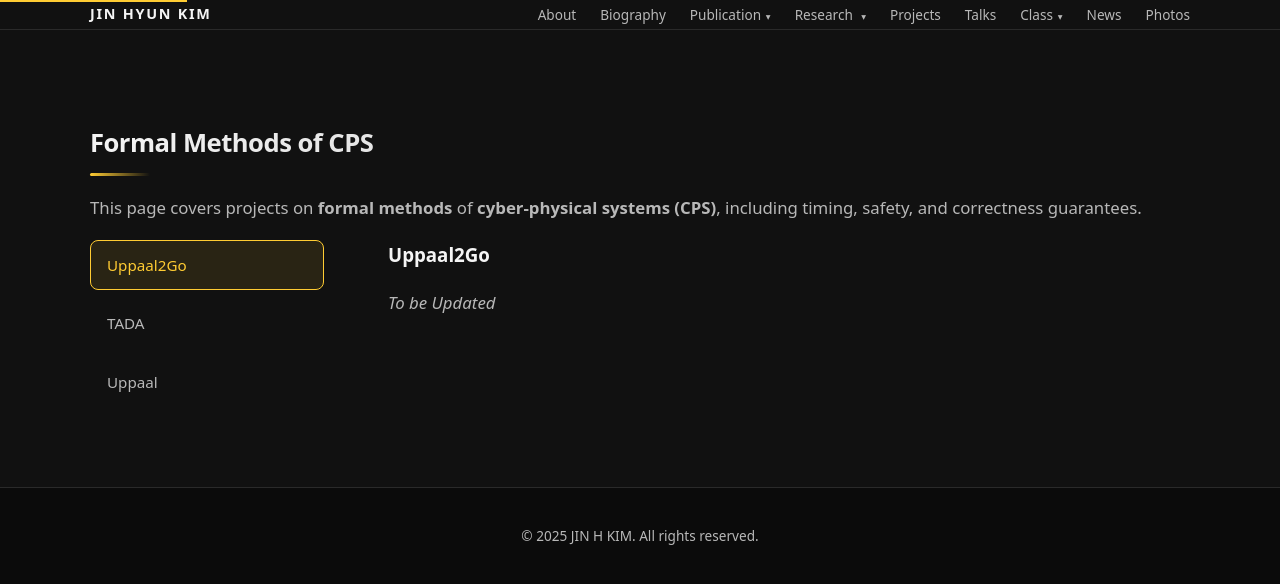
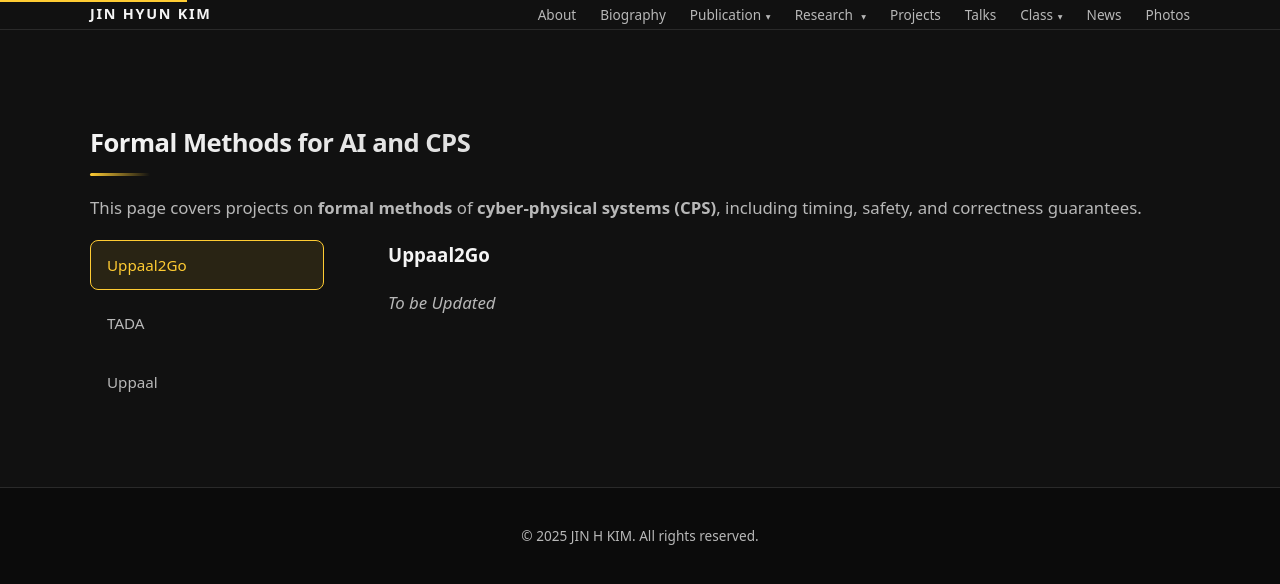
Before and after one commit to jhkim07/jhkim07.github.io, a Jekyll site: the page built from research/formal-methods/index.md, in a window 1280 px wide. Shown: the top 584 px of the page. Built offline with Jekyll 4.4.1, drawn with Linux system fonts in a browser that asks for light colours.

Commit message:
Update navigation paths and formal-methods page styling

```diff
--- a/_layouts/default.html
+++ b/_layouts/default.html
@@ -112,13 +112,14 @@
           <li class="has-dropdown">
             <a href="#" aria-haspopup="true" aria-expanded="false">Research </a>
             <ul class="dropdown" role="menu">
-              <li role="none"><a href="{{ '/research/medical-ai' | relative_url }}" role="menuitem">Medical AI</a></li>
-              <li role="none"><a href="{{ '/research/robot-ai' | relative_url }}" role="menuitem">Robot AI</a></li>
               <li role="none">
                 <a href="{{ '/research/formal-methods' | relative_url }}" role="menuitem">
                   Formal Methods
                 </a>
               </li>
+              <li role="none"><a href="{{ '/research/medical-ai' | relative_url }}" role="menuitem">Medical AI</a></li>
+              <li role="none"><a href="{{ '/research/robot-ai' | relative_url }}" role="menuitem">Robot AI</a></li>
+
             </ul>
           </li>
           <li><a href="{{ '/projects' | relative_url }}#projects">Projects</a></li>
--- a/research/formal-methods/index.md
+++ b/research/formal-methods/index.md
@@ -5,7 +5,7 @@
 
 <section class="section">
   <div class="container">
-    <h2 class="section-title">Formal Methods of CPS</h2>
+    <h2 class="section-title">Formal Methods for AI and CPS</h2>
     <p class="section-text">
       This page covers projects on <strong>formal methods</strong> of
       <strong>cyber-physical systems (CPS)</strong>, including timing,
```
